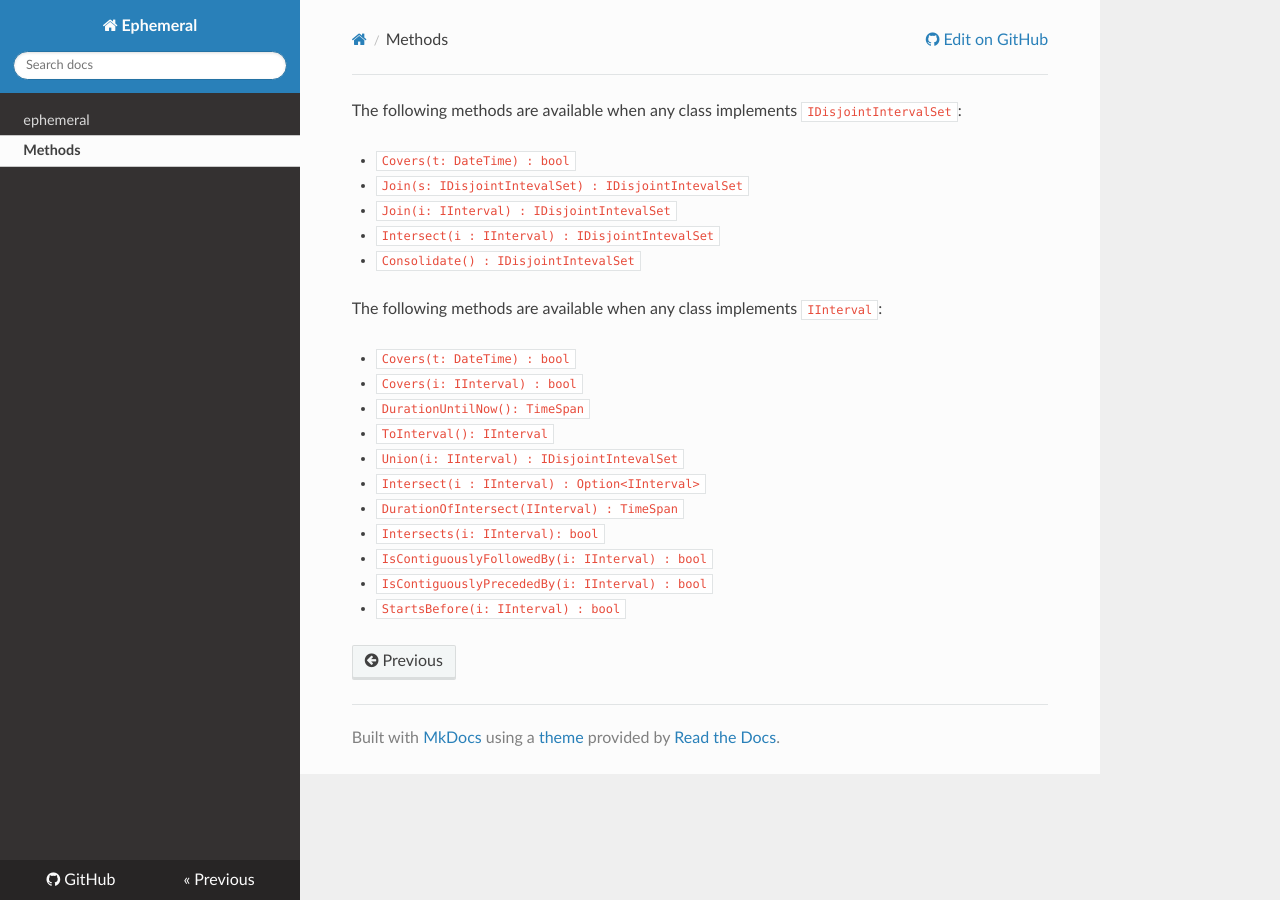
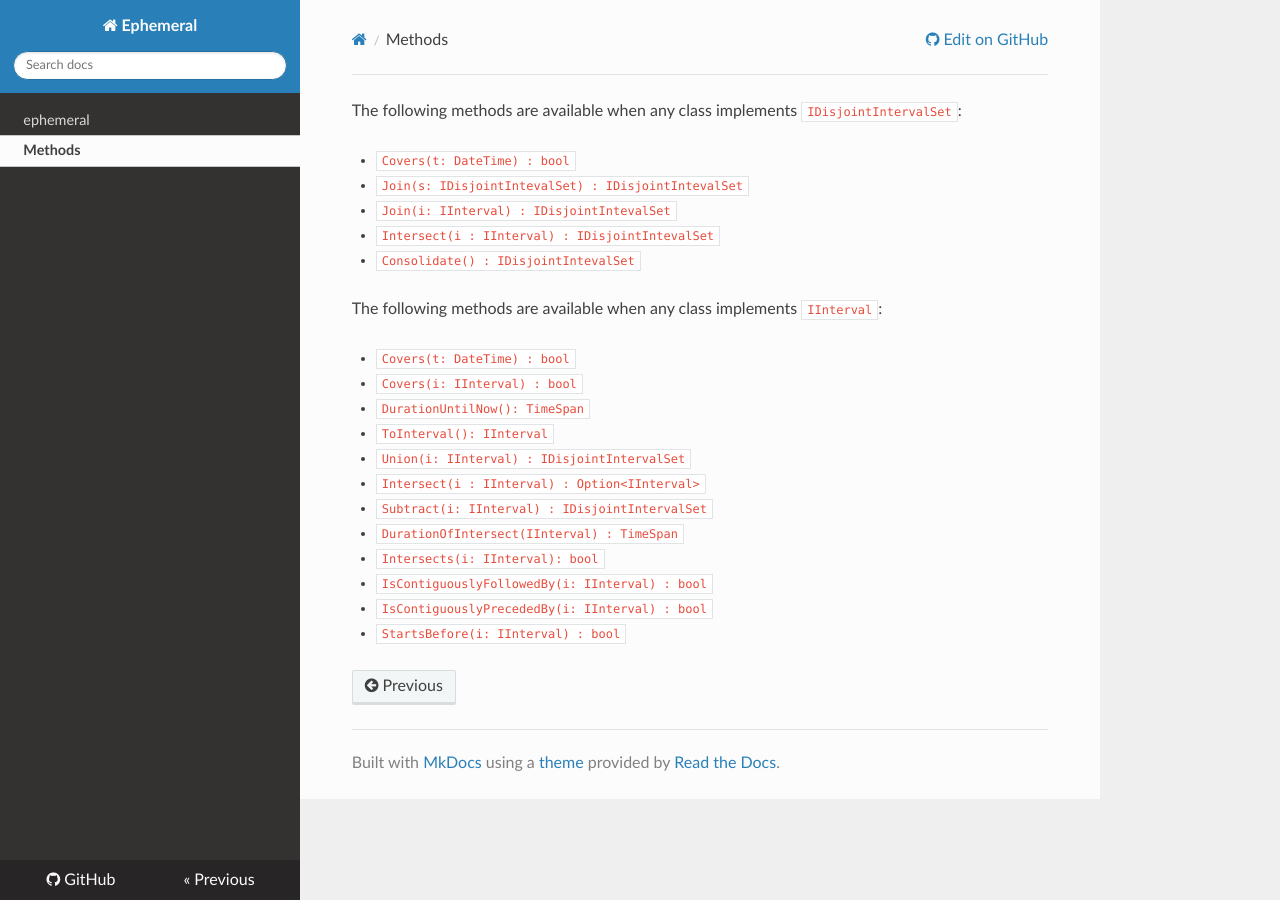
Before and after one commit to marsop/ephemeral, an MkDocs documentation site: the page built from docs/methods.md, in a window 1280 px wide. Built offline with MkDocs 1.6.1, drawn with Linux system fonts in a browser that asks for light colours; nearby versions of some CDN libraries.

Commit message:
Update methods.md

```diff
--- a/docs/methods.md
+++ b/docs/methods.md
@@ -12,8 +12,9 @@
 - `Covers(i: IInterval) : bool`
 - `DurationUntilNow(): TimeSpan`
 - `ToInterval(): IInterval`
-- `Union(i: IInterval) : IDisjointIntevalSet`
+- `Union(i: IInterval) : IDisjointIntervalSet`
 - `Intersect(i : IInterval) : Option<IInterval>`
+- `Subtract(i: IInterval) : IDisjointIntervalSet`
 - `DurationOfIntersect(IInterval) : TimeSpan`
 - `Intersects(i: IInterval): bool`
 - `IsContiguouslyFollowedBy(i: IInterval) : bool`
```
